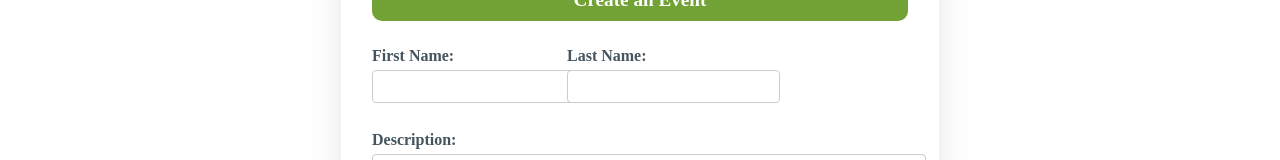
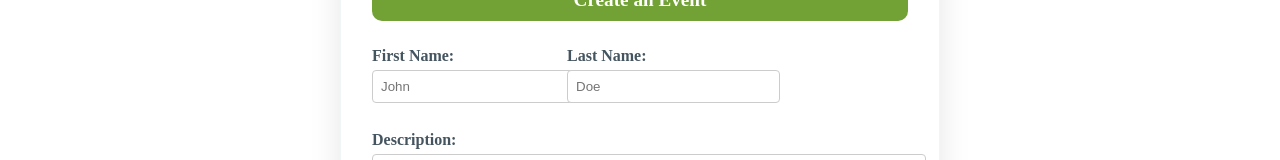
Before and after one commit to Evanny254/Safari-Ticketing-App, a React (Vite) app: page /create-event in a window 1280 px wide. Shown: the part 183-343 px from the top of the page. Built offline with nearby package versions, Linux system fonts and the light colour scheme.

Commit message:
Added placeholder attribute

```diff
--- a/src/App.css
+++ b/src/App.css
@@ -207,6 +207,7 @@ home-container {
   margin: 0px auto;
   color: rgb(69, 85, 96);
 }
+
 .FormBox {
   box-sizing: border-box;
   border: 1px solid rgb(241, 245, 246);
--- a/src/components/EventForm.jsx
+++ b/src/components/EventForm.jsx
@@ -81,6 +81,7 @@ const EventForm = () => {
         name="firstName"
         value={formData.firstName}
         onChange={handleChange}
+        placeholder="John"
         required
       />
     </div>
@@ -92,6 +93,7 @@ const EventForm = () => {
         name="lastName"
         value={formData.lastName}
         onChange={handleChange}
+        placeholder="Doe"
         required
       />
     </div>
```
